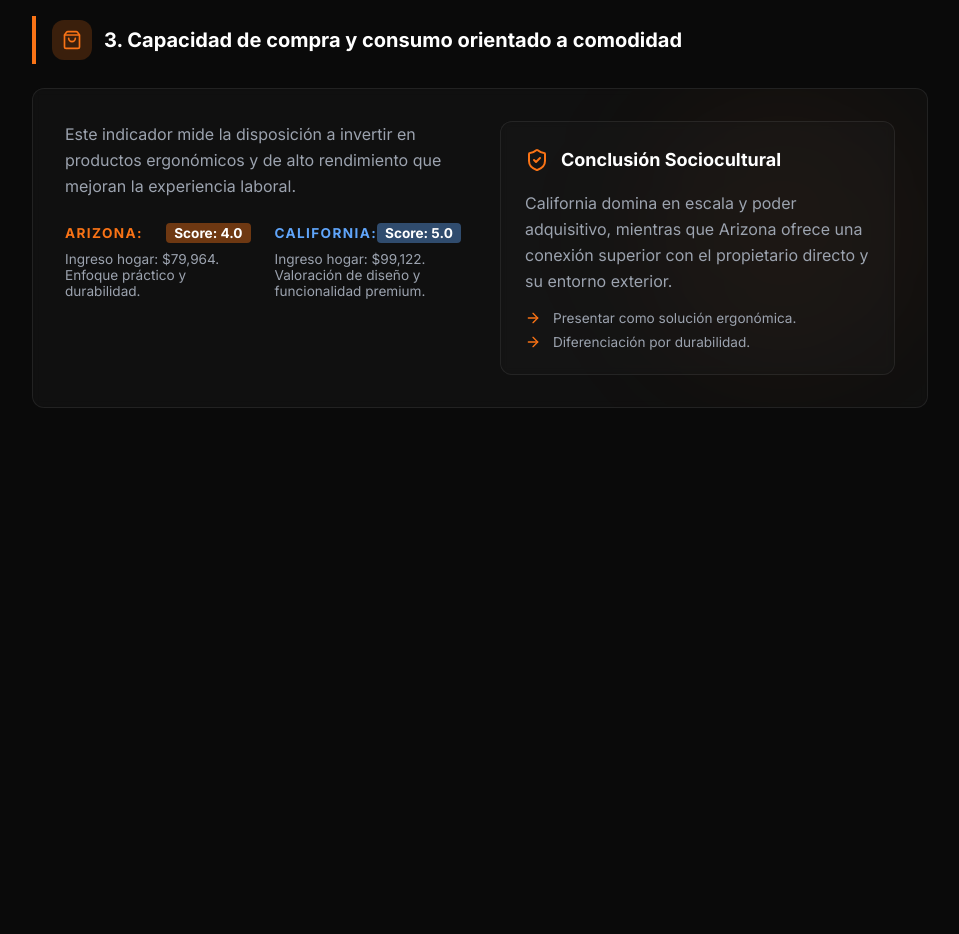
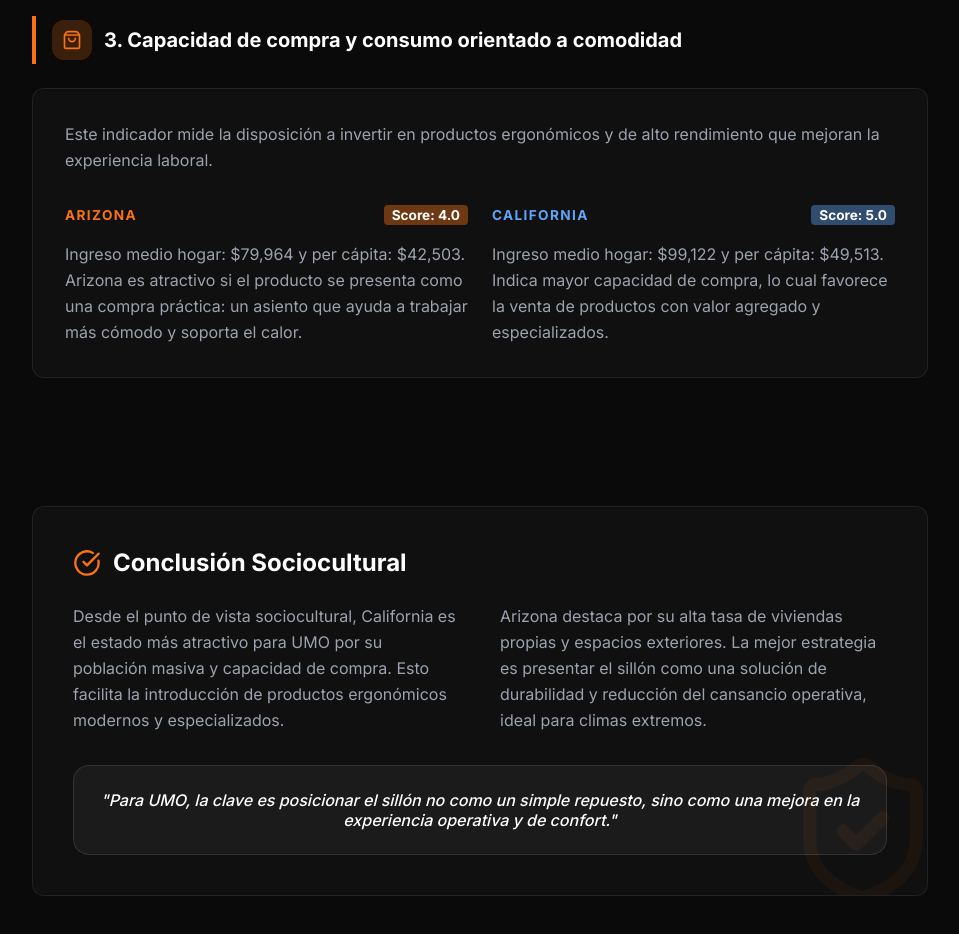
Before and after one commit to 4builes-crypto/Umo-internationalization, a React (Vite) app: page /social-cultural in a window 1280 px wide. Shown: the part 1060-1994 px from the top of the page, without its empty margins (304-1263 px from the left). Before the commit the page ends 1580 px from the top, so only its background shows below. Built offline with nearby package versions, Linux system fonts and the light colour scheme.

Commit message:
fix: resolve unused import in SocialCultural.tsx

```diff
--- a/src/pages/SocialCultural.tsx
+++ b/src/pages/SocialCultural.tsx
@@ -1,4 +1,4 @@
-import { Users, Home, ShoppingBag, CheckCircle, ShieldCheck, ArrowRight } from 'lucide-react';
+import { Users, Home, ShoppingBag, CheckCircle, ShieldCheck } from 'lucide-react';
 import { useLanguage } from '../contexts/LanguageContext';
 import { motion } from 'framer-motion';
 
@@ -143,59 +143,68 @@ export const SocialCultural = () => {
           </h2>
         </div>
 
-        <div className="glass-card p-8 relative overflow-hidden group">
-          <div className="absolute top-0 right-0 w-72 h-72 bg-unoOrange/5 rounded-full blur-3xl" />
-
-          <div className="grid grid-cols-1 lg:grid-cols-2 gap-10 relative z-10">
-            <div className="space-y-6">
+        <div className="glass-card p-8 border-zinc-800">
+          <div className="prose prose-invert max-w-none mb-8">
             <p className="text-sm text-textSecondary leading-relaxed">
               {language === 'es'
                 ? 'Este indicador mide la disposición a invertir en productos ergonómicos y de alto rendimiento que mejoran la experiencia laboral.'
                 : 'This indicator measures the willingness to invest in ergonomic and high-performance products that improve the work experience.'}
             </p>
-              <div className="grid grid-cols-2 gap-6">
-                <div className="space-y-2">
-                  <div className="flex justify-between items-center mb-2">
-                    <span className="text-unoOrange font-bold text-xs uppercase tracking-widest">ARIZONA:</span>
+          </div>
+
+          <div className="grid grid-cols-1 md:grid-cols-2 gap-6">
+            <div className="space-y-4">
+              <div className="flex justify-between items-center">
+                <h4 className="text-unoOrange font-bold text-xs uppercase tracking-widest">ARIZONA</h4>
                 <span className="text-xs font-bold text-white px-2 py-0.5 bg-unoOrange/40 rounded whitespace-nowrap">Score: 4.0</span>
               </div>
-                  <p className="text-xs text-textSecondary">
-                    {language === 'es' ? 'Ingreso hogar: $79,964. Enfoque práctico y durabilidad.' : 'Household income: $79,964. Focus on practicality and durability.'}
+              <p className="text-sm text-textSecondary leading-relaxed">
+                {language === 'es'
+                  ? 'Ingreso medio hogar: $79,964 y per cápita: $42,503. Arizona es atractivo si el producto se presenta como una compra práctica: un asiento que ayuda a trabajar más cómodo y soporta el calor.'
+                  : 'Median household income: $79,964 and per capita: $42,503. Arizona is attractive if the product is presented as a practical purchase: a seat that helps work more comfortably and handles heat.'}
               </p>
             </div>
-                <div className="space-y-2">
-                  <div className="flex justify-between items-center mb-2">
-                    <span className="text-blue-400 font-bold text-xs uppercase tracking-widest">CALIFORNIA:</span>
+            <div className="space-y-4">
+              <div className="flex justify-between items-center">
+                <h4 className="text-blue-400 font-bold text-xs uppercase tracking-widest">CALIFORNIA</h4>
                 <span className="text-xs font-bold text-white px-2 py-0.5 bg-blue-400/40 rounded whitespace-nowrap">Score: 5.0</span>
               </div>
-                  <p className="text-xs text-textSecondary">
-                    {language === 'es' ? 'Ingreso hogar: $99,122. Valoración de diseño y funcionalidad premium.' : 'Household income: $99,122. Appreciation for premium design and functionality.'}
+              <p className="text-sm text-textSecondary leading-relaxed">
+                {language === 'es'
+                  ? 'Ingreso medio hogar: $99,122 y per cápita: $49,513. Indica mayor capacidad de compra, lo cual favorece la venta de productos con valor agregado y especializados.'
+                  : 'Median household income: $99,122 and per capita: $49,513. Indicates higher purchasing power, favoring the sale of value-added and specialized products.'}
               </p>
             </div>
           </div>
         </div>
+      </section>
 
-            <div className="bg-zinc-900/50 p-6 rounded-3xl border border-white/10 relative glass-card flex flex-col justify-center">
-              <h3 className="text-lg font-bold text-white mb-4 flex items-center gap-3">
-                <ShieldCheck className="text-unoOrange w-6 h-6" />
+      {/* Final Conclusion Section */}
+      <section className="pt-20">
+        <div className="glass-card p-10 bg-unoOrange/5 border-unoOrange/20 relative overflow-hidden">
+          <ShieldCheck className="absolute -right-4 -bottom-4 w-40 h-40 text-unoOrange/5" />
+          <h3 className="text-2xl font-bold text-white mb-6 flex items-center gap-3">
+            <CheckCircle className="text-unoOrange w-7 h-7" />
             {language === 'es' ? 'Conclusión Sociocultural' : 'Socio-Cultural Conclusion'}
           </h3>
-              <p className="text-sm text-textSecondary leading-relaxed mb-4">
+          <div className="grid grid-cols-1 lg:grid-cols-2 gap-10">
+            <p className="text-sm text-textSecondary leading-relaxed">
               {language === 'es'
-                  ? 'California domina en escala y poder adquisitivo, mientras que Arizona ofrece una conexión superior con el propietario directo y su entorno exterior.'
-                  : 'California dominates in scale and purchasing power, while Arizona offers a superior connection with the direct owner and their outdoor environment.'}
+                ? 'Desde el punto de vista sociocultural, California es el estado más atractivo para UMO por su población masiva y capacidad de compra. Esto facilita la introducción de productos ergonómicos modernos y especializados.'
+                : 'From a socio-cultural perspective, California is the most attractive state for UMO due to its massive population and purchasing power. This facilitates the introduction of modern and specialized ergonomic products.'}
             </p>
-              <div className="space-y-2">
-                <div className="flex gap-3 items-center">
-                  <ArrowRight className="text-unoOrange shrink-0 w-4 h-4" />
-                  <p className="text-xs text-textSecondary">{language === 'es' ? 'Presentar como solución ergonómica.' : 'Present as an ergonomic solution.'}</p>
+            <p className="text-sm text-textSecondary leading-relaxed">
+              {language === 'es'
+                ? 'Arizona destaca por su alta tasa de viviendas propias y espacios exteriores. La mejor estrategia es presentar el sillón como una solución de durabilidad y reducción del cansancio operativa, ideal para climas extremos.'
+                : 'Arizona stands out for its high rate of home ownership and outdoor spaces. The best strategy is to present the seat as a solution for durability and reduced operational fatigue, ideal for extreme climates.'}
+            </p>
           </div>
-                <div className="flex gap-3 items-center">
-                  <ArrowRight className="text-unoOrange shrink-0 w-4 h-4" />
-                  <p className="text-xs text-textSecondary">{language === 'es' ? 'Diferenciación por durabilidad.' : 'Differentiation through durability.'}</p>
-                </div>
-              </div>
-            </div>
+          <div className="mt-8 p-6 bg-white/5 rounded-2xl border border-white/10">
+            <p className="text-sm text-white font-medium italic text-center">
+              {language === 'es'
+                ? '"Para UMO, la clave es posicionar el sillón no como un simple repuesto, sino como una mejora en la experiencia operativa y de confort."'
+                : '"For UMO, the key is to position the seat not as a simple spare part, but as an improvement in the operational and comfort experience."'}
+            </p>
           </div>
         </div>
       </section>
```
Lines whose indentation alone changed are shown as unchanged.
